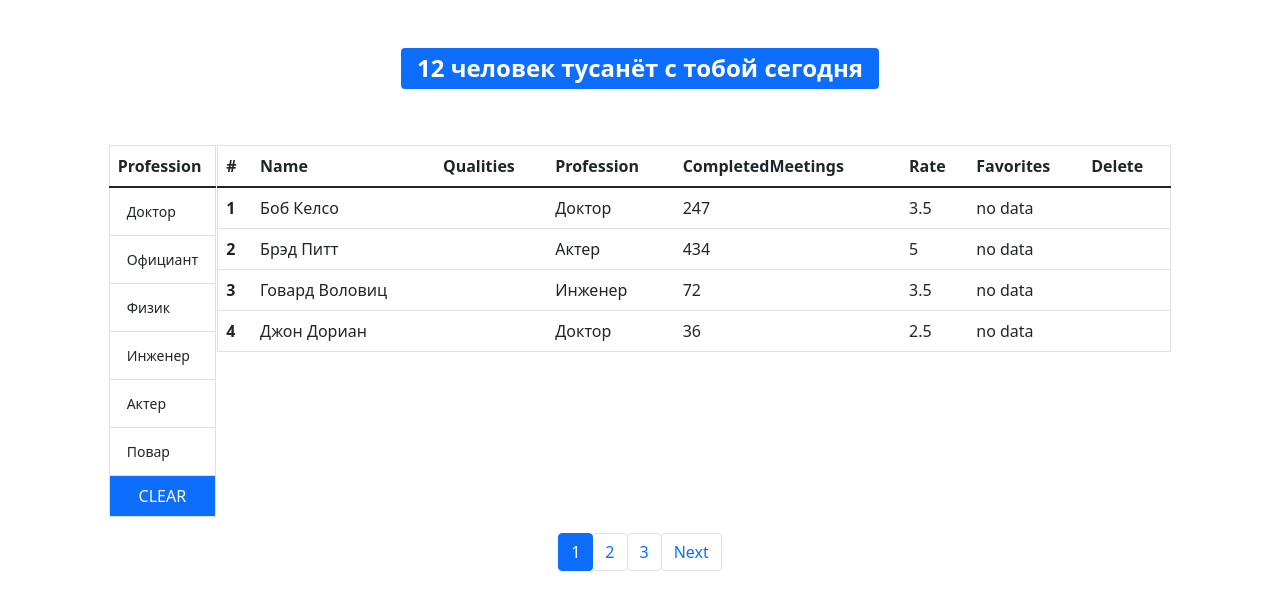
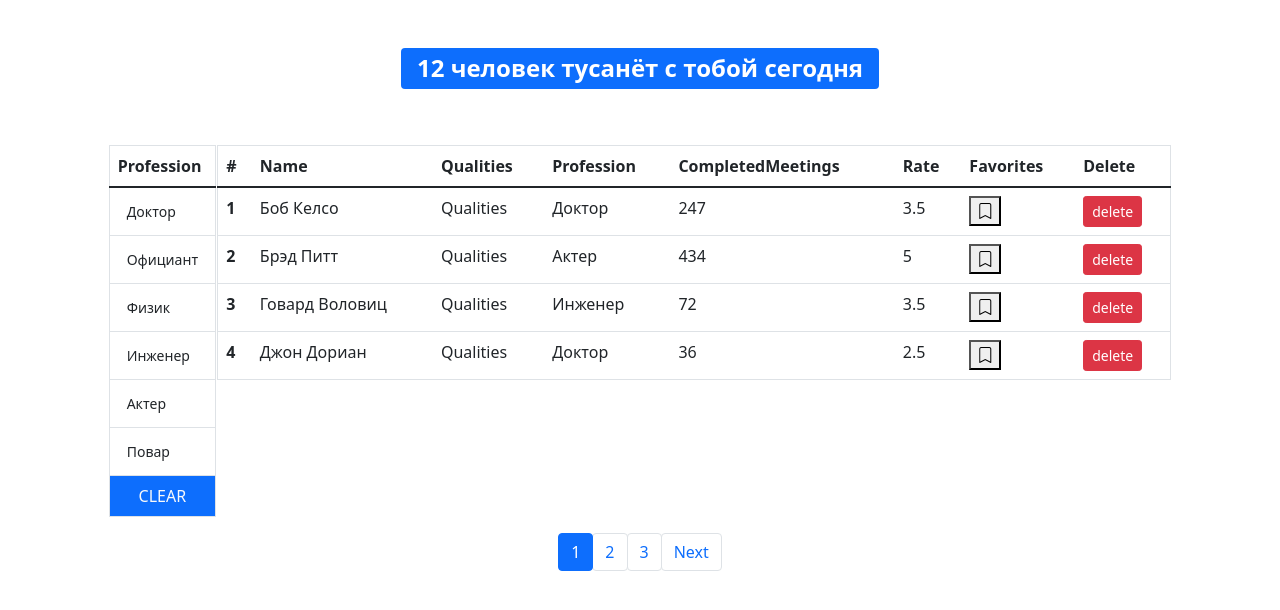
Before and after one commit to Yupiter78/fast-company-new, a React (Create React App) app: page / in a window 1280 px wide. Shown: the top 610 px of the page. Built offline with nearby package versions, Linux system fonts and the light colour scheme.

Commit message:
feat: add renderContent function to TableBody component

```diff
--- a/src/components/Table/Table.jsx
+++ b/src/components/Table/Table.jsx
@@ -2,8 +2,9 @@ import React from "react";
 import PropTypes from "prop-types";
 import TableHead from "./TableHead";
 import TableBody from "./TableBody";
+import Bookmark from "../Bookmark";
 
-const Table = ({ users, startIndex, ...rest }) => {
+const Table = ({ users, startIndex, onToggleBookmark, onDelete, ...rest }) => {
     const columns = {
         number: { _id: 1, name: "#" },
         name: {
@@ -13,7 +14,8 @@ const Table = ({ users, startIndex, ...rest }) => {
         },
         qualities: {
             _id: 3,
-            name: "Qualities"
+            name: "Qualities",
+            component: "Qualities"
         },
         profession: {
             _id: 4,
@@ -33,11 +35,27 @@ const Table = ({ users, startIndex, ...rest }) => {
         favorites: {
             _id: 7,
             iter: "status",
-            name: "Favorites"
+            name: "Favorites",
+            component: ({ status, _id }) => (
+                <Bookmark
+                    status={status}
+                    onClick={() => onToggleBookmark(_id)}
+                />
+            )
         },
         delete: {
             _id: 8,
-            name: "Delete"
+            name: "Delete",
+            component: ({ _id }) => (
+                <button
+                    className="btn btn-sm btn-danger"
+                    onClick={() => {
+                        onDelete(_id);
+                    }}
+                >
+                    delete
+                </button>
+            )
         }
     };
 
@@ -51,7 +69,9 @@ const Table = ({ users, startIndex, ...rest }) => {
 
 Table.propTypes = {
     users: PropTypes.array,
-    startIndex: PropTypes.number
+    startIndex: PropTypes.number,
+    onToggleBookmark: PropTypes.func.isRequired,
+    onDelete: PropTypes.func.isRequired
 };
 
 export default Table;
--- a/src/components/Table/TableBody.jsx
+++ b/src/components/Table/TableBody.jsx
@@ -3,6 +3,17 @@ import PropTypes from "prop-types";
 import _ from "lodash";
 
 const TableBody = ({ data, columns, startIndex }) => {
+    const renderContent = (item, { component, iter }) => {
+        if (component) {
+            if (typeof component === "function") {
+                return component(item);
+            } else {
+                return component;
+            }
+        }
+
+        return iter && _.get(item, iter, "no data");
+    };
     return (
         <tbody>
             {data.map((item, index) => (
@@ -11,10 +22,7 @@ const TableBody = ({ data, columns, startIndex }) => {
                     {Object.entries(columns).map(
                         ([key, value]) =>
                             key !== "number" && (
-                                <td key={key}>
-                                    {value.iter &&
-                                        _.get(item, value.iter, "no data")}
-                                </td>
+                                <td key={key}>{renderContent(item, value)}</td>
                             )
                     )}
                 </tr>
```
